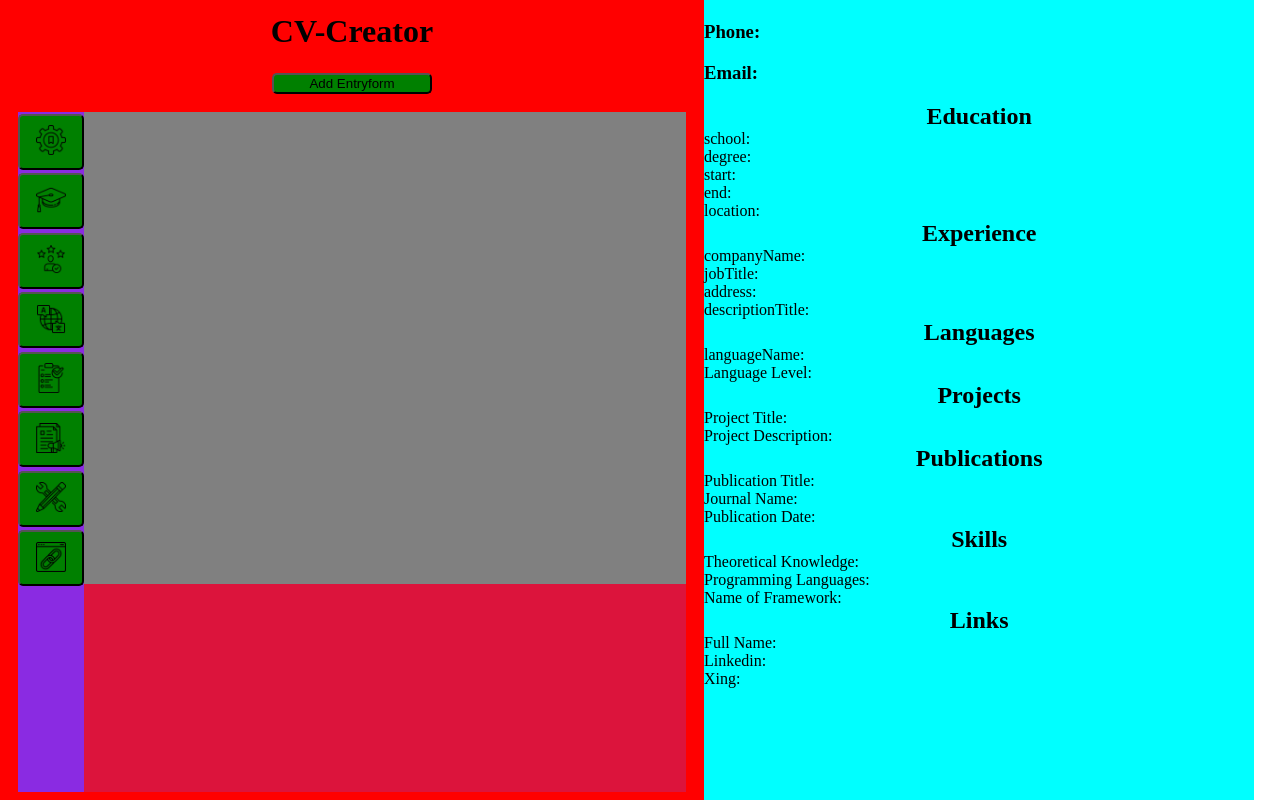
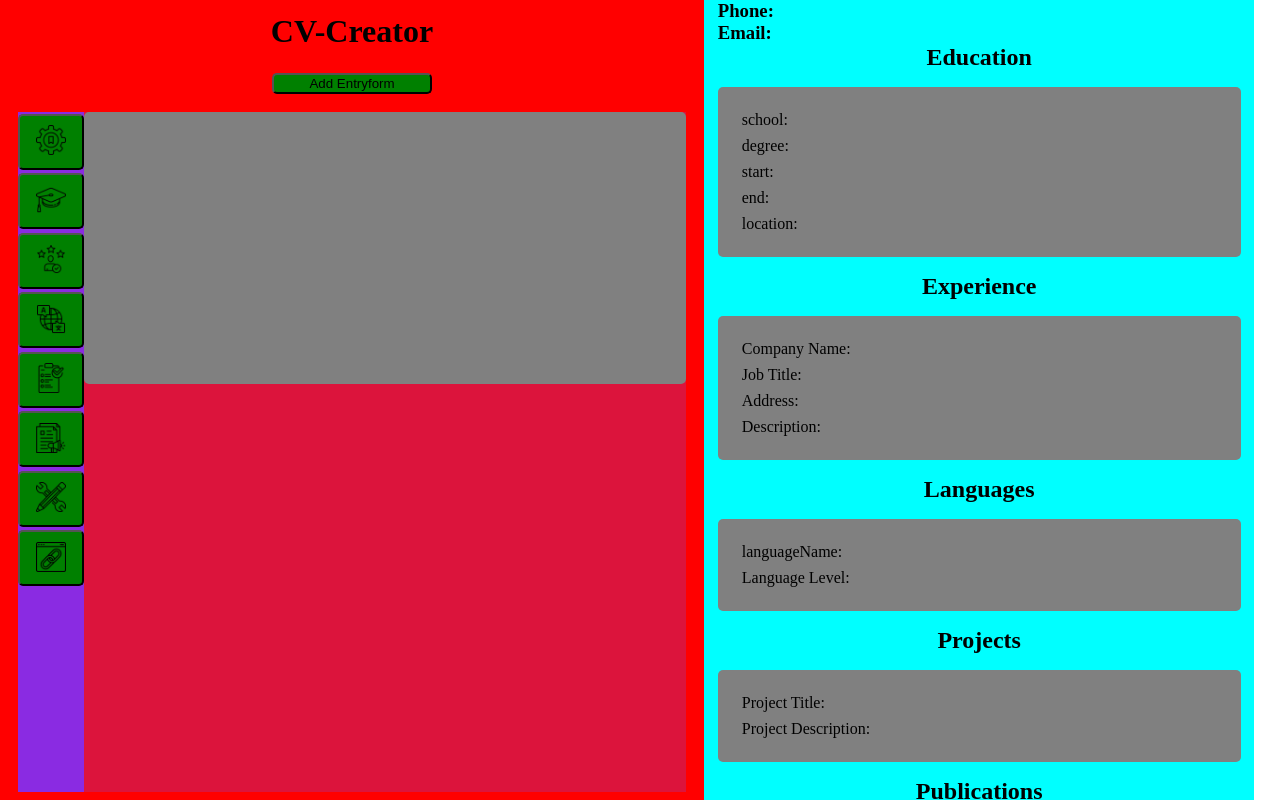
Before and after one commit to Paul-1783/CV-Application, a React (Vite) app: page / in a window 1280 px wide. Shown: the top 801 px of the page. Built offline with nearby package versions, Linux system fonts and the light colour scheme.

Commit message:
overhauled preview section by giving structure

```diff
--- a/src/components/preview/educationPreview.jsx
+++ b/src/components/preview/educationPreview.jsx
@@ -1,6 +1,7 @@
 export function EducationPreview({school, degree, start, end, location}) {
     return (
         <>
+         <div className="form-preview">
             <div>
                 <span>school: </span><span>{school}</span>
             </div>
@@ -16,6 +17,7 @@ export function EducationPreview({school, degree, start, end, location}) {
             <div>
                 <span>location: </span><span>{location}</span>
             </div>
+         </div>
         </>
     )
 }
--- a/src/components/preview/experiencePreview.jsx
+++ b/src/components/preview/experiencePreview.jsx
@@ -1,17 +1,19 @@
 export function ExperiencePreview({companyName, jobTitle, address, descriptionTitle}){
     return (
         <>
+            <div className="form-preview">
                 <div>
-                <span>companyName: </span><span>{companyName}</span>
+                    <span>Company Name: </span><span>{companyName}</span>
                 </div>
                 <div>
-                <span>jobTitle: </span><span>{jobTitle}</span>
+                    <span>Job Title: </span><span>{jobTitle}</span>
                 </div>
                 <div>
-                <span>address: </span><span>{address}</span>
+                    <span>Address: </span><span>{address}</span>
                 </div>
                 <div>
-                <span>descriptionTitle: </span><span>{descriptionTitle}</span>
+                    <span>Description: </span><span>{descriptionTitle}</span>
+                </div>
             </div>
         </>
     )
--- a/src/components/preview/languagePreview.jsx
+++ b/src/components/preview/languagePreview.jsx
@@ -1,11 +1,13 @@
 export function LanguagePreview({languageName, languageLevel}) {
     return (
         <>
-            <div>
-                <span>languageName: </span><span>{languageName}</span>
-            </div>
-            <div>
-                <span>Language Level: </span><span>{languageLevel}</span>
+            <div className="form-preview">
+                <div>
+                    <span>languageName: </span><span>{languageName}</span>
+                </div>
+                <div>
+                    <span>Language Level: </span><span>{languageLevel}</span>
+                </div>
             </div>
          </>
     )
--- a/src/components/preview/linksPreview.jsx
+++ b/src/components/preview/linksPreview.jsx
@@ -1,6 +1,7 @@
 export function LinksPreview({fullName, linkedinProfile, xingProfile}){
     return(
         <>
+            <div className="form-preview">
                 <div>
                     <span>Full Name: </span><span>{fullName}</span>
                 </div>
@@ -10,6 +11,7 @@ export function LinksPreview({fullName, linkedinProfile, xingProfile}){
                 <div>
                     <span>Xing: </span><span>{xingProfile}</span>
                 </div>
+            </div>
         </>
     )
 }
--- a/src/components/preview/preview.jsx
+++ b/src/components/preview/preview.jsx
@@ -14,12 +14,14 @@ export function PreviewFrame({allForms}) {
   return <span className="preview-frame">
         <div className="general-info">
         <h1>{allForms[0][0].name }</h1>
-        <h3>Phone: {allForms[0][0].phone}</h3>
-        <h3>Email: {allForms[0][0].email}</h3>
+        <div className="general-specs">
+            <h3>Phone: {allForms[0][0].phone}</h3>
+            <h3>Email: {allForms[0][0].email}</h3>
+        </div>
         </div>
         <div className="education">
             <h2>Education</h2>
-            {allForms[1].map(form => < EducationPreview key={form.id} school={form.school} degree={form.degree} start={form.start} end={form.end} location={form.location} /> )}
+            {allForms[1].map(form => < EducationPreview  key={form.id} school={form.school} degree={form.degree} start={form.start} end={form.end} location={form.location} /> )}
         </div>
         <div className="experience">
           <h2>Experience</h2>
--- a/src/components/preview/projectsPreview.jsx
+++ b/src/components/preview/projectsPreview.jsx
@@ -1,11 +1,13 @@
 export function ProjectsPreview({title, projectDescription}){
     return (
         <>
-             <div>
-                <span>Project Title: </span><span>{title}</span>
-            </div>
-            <div>
-                <span>Project Description: </span><span>{projectDescription}</span>
+            <div className="form-preview">
+                <div>
+                    <span>Project Title: </span><span>{title}</span>
+                </div>
+                <div>
+                    <span>Project Description: </span><span>{projectDescription}</span>
+                </div>
             </div>
         </>
     )
--- a/src/components/preview/publicationsPreview.jsx
+++ b/src/components/preview/publicationsPreview.jsx
@@ -1,6 +1,7 @@
 export function PublicationsPreview({publicationTitle, journalName, publicationDate}){
     return(
         <>
+            <div className="form-preview">
                 <div>
                     <span>Publication Title: </span><span>{publicationTitle}</span>
                 </div>
@@ -10,6 +11,7 @@ export function PublicationsPreview({publicationTitle, journalName, publicationD
                 <div>
                     <span>Publication Date: </span><span>{publicationDate}</span>
                 </div>
+            </div>
         </>
     )
 }
--- a/src/components/preview/skillsPreview.jsx
+++ b/src/components/preview/skillsPreview.jsx
@@ -1,6 +1,7 @@
 export function SkillsPreview({theoreticalKnowledge, programmingLanguages, framworkName}) {
     return(
         <>
+            <div className="form-preview">
                 <div>
                     <span>Theoretical Knowledge: </span><span>{theoreticalKnowledge}</span>
                 </div>
@@ -10,6 +11,7 @@ export function SkillsPreview({theoreticalKnowledge, programmingLanguages, framw
                 <div>
                     <span>Name of Framework: </span><span>{framworkName}</span>
                 </div>
+            </div>
         </>
     )
 }
--- a/src/styles/preview.css
+++ b/src/styles/preview.css
@@ -1,6 +1,33 @@
+.general-specs{
+    text-align: left;
+ }
+
 .preview-frame {
     display: inline-block;
     width: 43dvw;
     height: 100dvh;
     background-color: aqua;
 }
+
+.general-info {
+   width: 95%;
+   margin: 0 auto;
+   text-align: center;
+   max-height: 200px;
+}
+
+.general-info *{
+    margin: 0;
+}
+
+.form-preview{
+    width: 95%;
+    padding: 1em;
+    background-color: gray;
+    margin: 1rem auto;
+    border-radius: 5px;
+}
+
+.form-preview div{
+    margin: 0.5rem;
+}
--- a/src/styles/tabsContainer.css
+++ b/src/styles/tabsContainer.css
@@ -61,6 +61,7 @@ h2{
     top: 15%;
     background: green;
     border-radius: 90px;
+    border: 2px double rgba(red, green, blue, alpha)
 }
 
 .buttons {
@@ -84,7 +85,9 @@ h2{
 
 .inputForm{
     width: 100%;
-    height:  59dvh;
+    height:  34dvh;
+    margin-bottom: 1rem;
+    border-radius: 5px;
     display: flex;
     flex-direction: column;
     justify-content: space-around;
@@ -98,7 +101,8 @@ h2{
 
     input, textarea {
         width: 60%;
-        min-height: 5dvh;
+        min-height: 3dvh;
+        max-height: 15dvh;
         border-radius: 5px;
         box-shadow: none;
     }
@@ -109,7 +113,6 @@ h2{
 }
 
 .add-btn, .save-btn {
-    /* align-self: self-start; */
     width: 10rem;
     height: 2rem;
     max-width: 200px;
```
Lines whose indentation alone changed are shown as unchanged.
